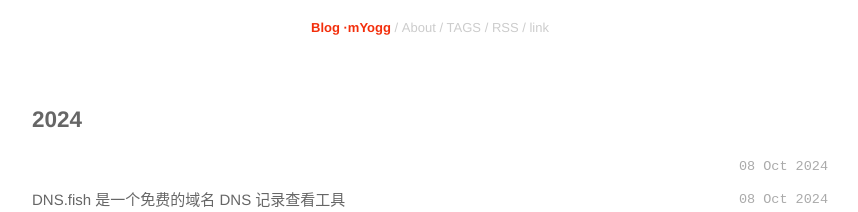
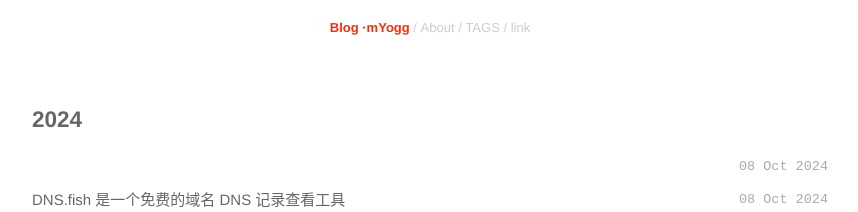
Before and after one commit to myogg/nnnn, a Jekyll site: the page built from index.html, in a window 1280 px wide and 900 px high. Shown: the top 212 px of the window, without its empty margins (210-1068 px from the left). Built offline with Jekyll 4.4.1, drawn with Linux system fonts in a browser that asks for light colours; nearby versions of some CDN libraries.

Commit message:
Update _config.yml

```diff
--- a/_config.yml
+++ b/_config.yml
@@ -6,7 +6,6 @@ baseurl: ""
 nav:
   - About=/about.html
   - TAGS=/tags.html
-  - RSS=/rss.xml
   - link=/link.html
 
 # 不要动这个配置：根据tag生成页面
```
